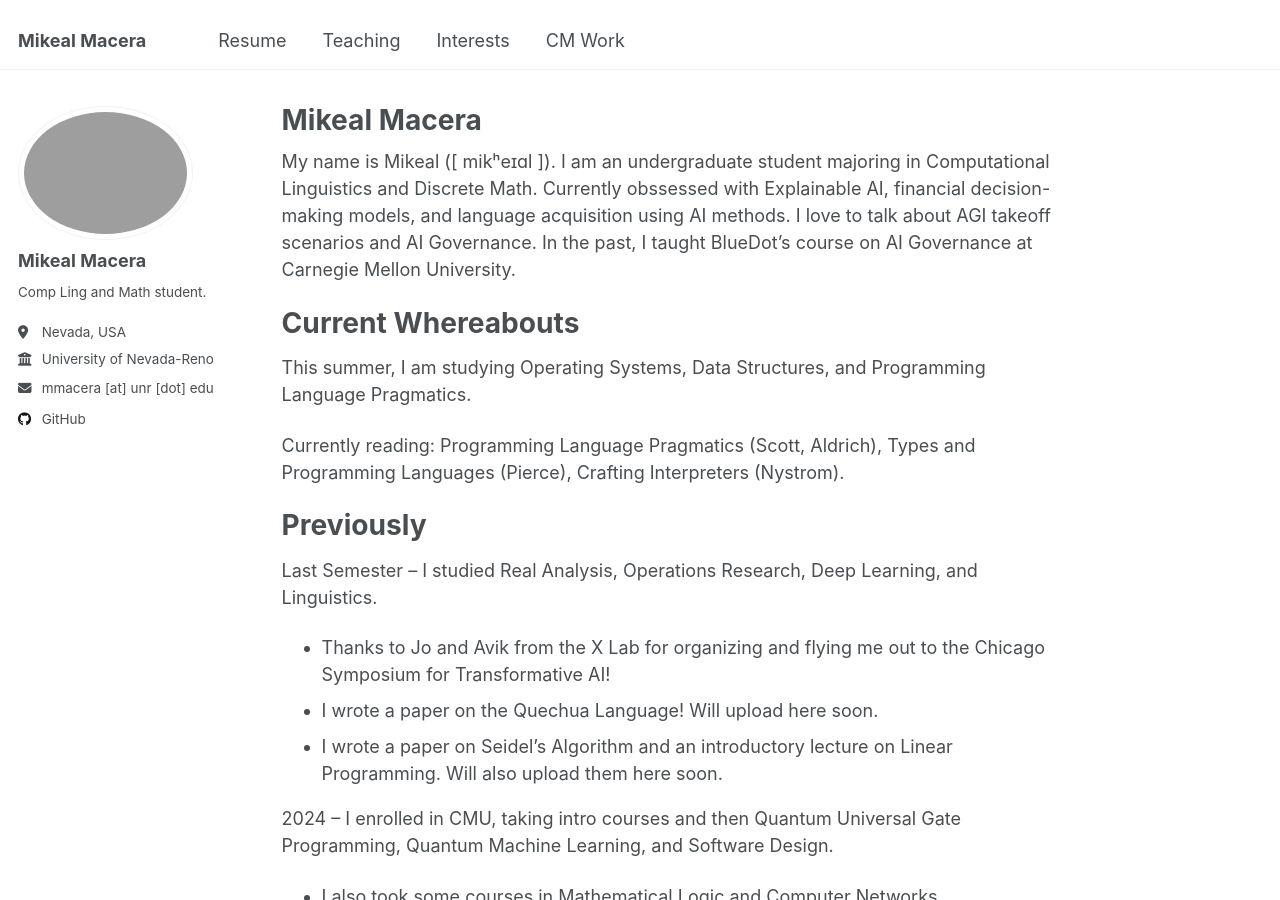
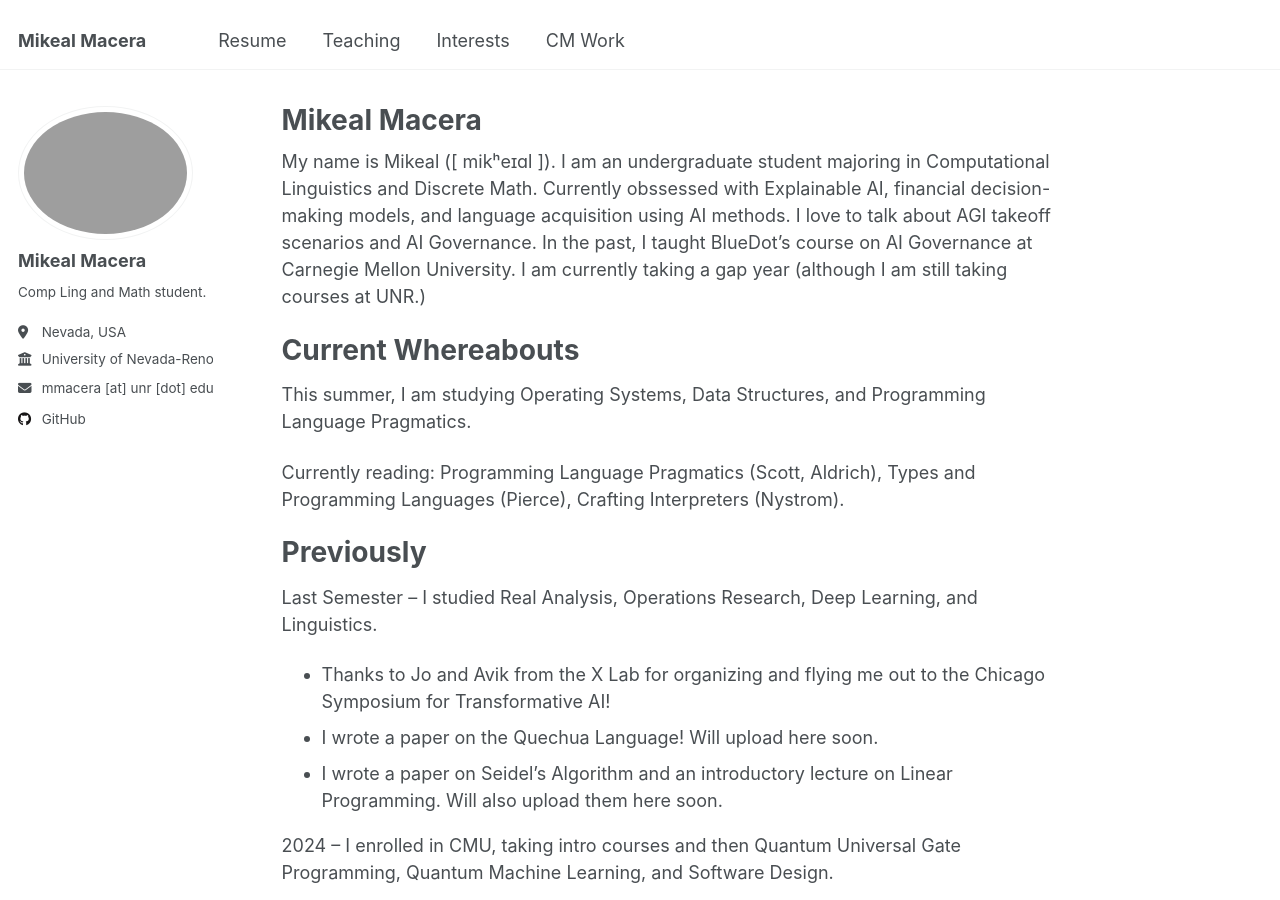
Before and after one commit to mikealmacera/mikealmacera.github.io, a Jekyll site: the page built from _pages/about.md, in a window 1280 px wide and 900 px high. Built offline with Jekyll 4.4.1, drawn with Linux system fonts in a browser that asks for light colours.

Commit message:
Update about.md

```diff
--- a/_pages/about.md
+++ b/_pages/about.md
@@ -7,7 +7,7 @@ redirect_from:
   - /about.html
 ---
 
-My name is Mikeal (\[ mikʰeɪɑl \]). I am an undergraduate student majoring in Computational Linguistics and Discrete Math. Currently obssessed with Explainable AI, financial decision-making models, and language acquisition using AI methods. I love to talk about AGI takeoff scenarios and AI Governance. In the past, I taught BlueDot’s course on AI Governance at Carnegie Mellon University.
+My name is Mikeal (\[ mikʰeɪɑl \]). I am an undergraduate student majoring in Computational Linguistics and Discrete Math. Currently obssessed with Explainable AI, financial decision-making models, and language acquisition using AI methods. I love to talk about AGI takeoff scenarios and AI Governance. In the past, I taught BlueDot’s course on AI Governance at Carnegie Mellon University. I am currently taking a gap year (although I am still taking courses at UNR.)
 
 Current Whereabouts
 ======
```
